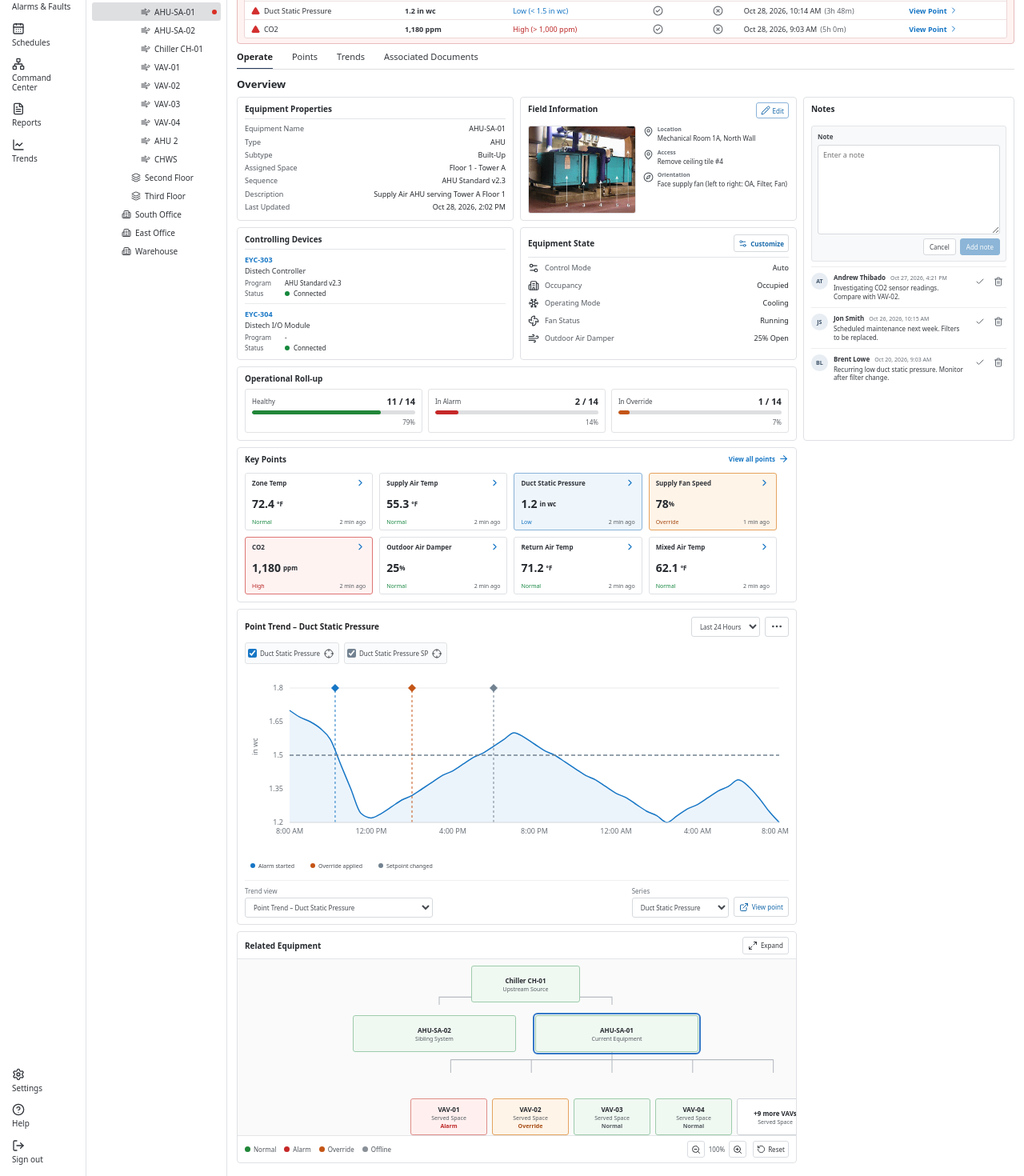
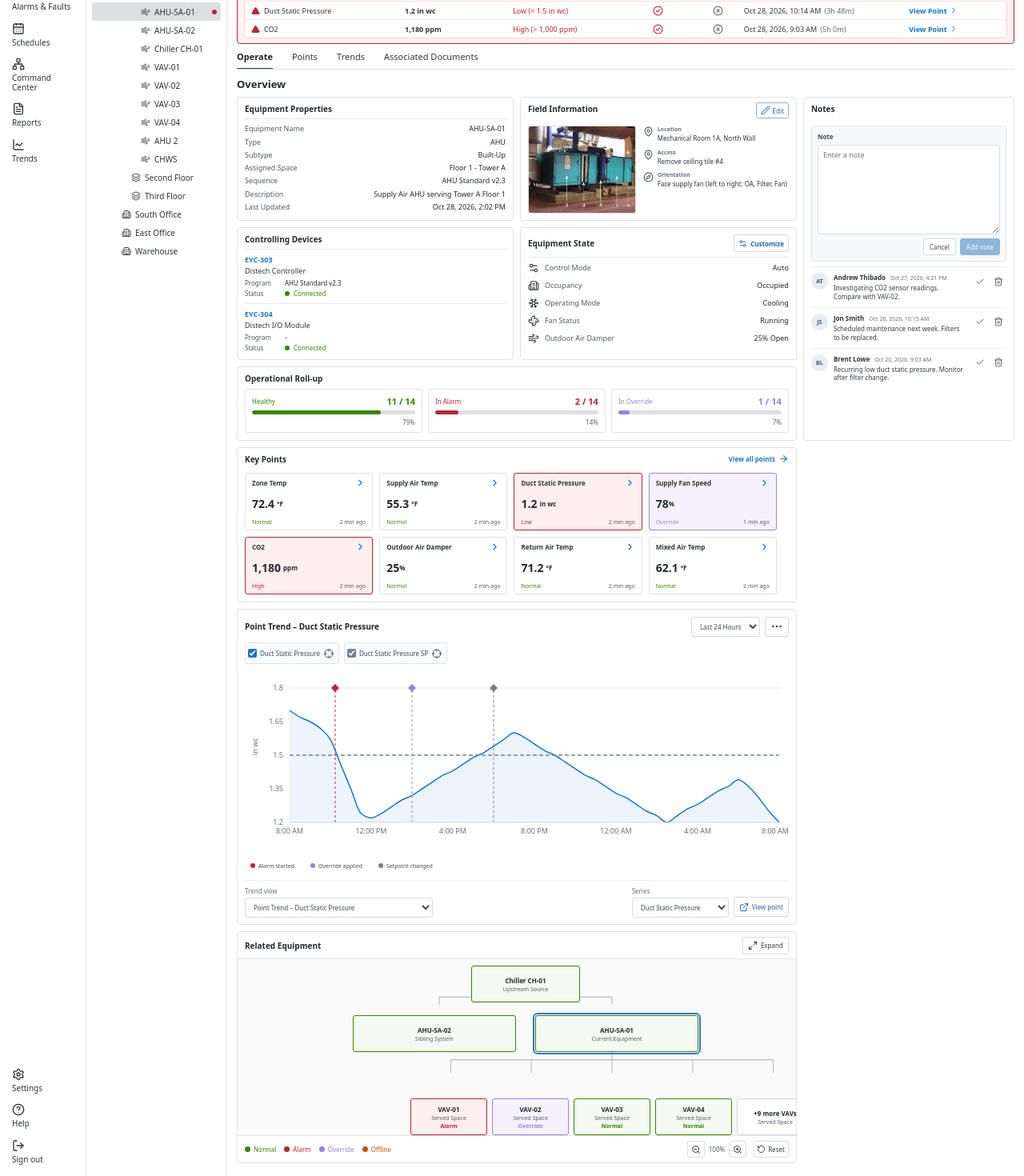
Before and after one commit to Mehra-k/operate-prototype, a React (Vite) app: page / in a window 1280 px wide. Shown: the part 179-1649 px from the top of the page at 80% size. Built offline with nearby package versions, Linux system fonts and the light colour scheme.

Commit message:
Apply EF status colours across Operate prototype

```diff
--- a/src/data/overviewTrends.ts
+++ b/src/data/overviewTrends.ts
@@ -1,5 +1,6 @@
 import { getKeyPoint, type KeyPoint } from './operateOverview.ts'
 import { trendEvents, trendSeriesCatalog, type TrendSource } from './trends.ts'
+import { efStatusColors } from './statusColors.ts'
 
 export type OverviewTrendSeries = {
   id: string
@@ -122,7 +123,7 @@ export const overviewTrendEvents: OverviewTrendEvent[] = [
     kind: 'Override applied',
     timestamp: Date.parse('2026-10-28T14:00:00Z'),
     description: 'Local mock override event recorded during equipment troubleshooting.',
-    color: '#c45516',
+    color: efStatusColors.override.primary,
   },
   {
     id: 'pressure-sp-change',
--- /dev/null
+++ b/src/data/statusColors.ts
@@ -0,0 +1,21 @@
+const alarm = { primary: '#BE2434', secondary: '#FB6265' } as const
+const communicationFailure = { primary: '#C0570D', secondary: '#EAB448' } as const
+
+export const efStatusColors = {
+  alarm,
+  down: communicationFailure,
+  fault: communicationFailure,
+  'out-of-service': alarm,
+  override: { primary: '#9781E2', secondary: '#9781E2' },
+  'unacknowledged-alarm': alarm,
+  disabled: { primary: '#505050', secondary: '#CCCCCC' },
+  stale: { primary: '#FDB813', secondary: '#FDB813' },
+  ok: { primary: '#358600', secondary: '#A7D987' },
+} as const
+
+export function applyEfStatusColors(root: HTMLElement) {
+  for (const [status, palette] of Object.entries(efStatusColors)) {
+    root.style.setProperty(`--ef-status-${status}-primary`, palette.primary)
+    root.style.setProperty(`--ef-status-${status}-secondary`, palette.secondary)
+  }
+}
--- a/src/data/trends.ts
+++ b/src/data/trends.ts
@@ -1,4 +1,5 @@
 import type { KeyPoint } from './operateOverview.ts'
+import { efStatusColors } from './statusColors.ts'
 
 export type TrendSource = 'Current equipment' | 'Related equipment' | 'Wider site'
 
@@ -239,7 +240,7 @@ export const trendEvents: TrendEvent[] = [
     timestamp: 'Oct 28, 2026, 10:14 AM',
     pointName: 'Duct Static Pressure',
     summary: 'Low alarm started below the 1.5 in wc threshold.',
-    color: '#1676c5',
+    color: efStatusColors.alarm.primary,
   },
   {
     id: 'vav-02-override',
@@ -248,7 +249,7 @@ export const trendEvents: TrendEvent[] = [
     timestamp: 'Oct 28, 2026, 2:00 PM',
     pointName: 'VAV-02',
     summary: 'Override applied to VAV-02.',
-    color: '#c45516',
+    color: efStatusColors.override.primary,
   },
   {
     id: 'airflow-setpoint-change',
--- a/src/main.tsx
+++ b/src/main.tsx
@@ -1,7 +1,10 @@
 import { StrictMode } from 'react'
 import { createRoot } from 'react-dom/client'
 import App from './App.tsx'
+import { applyEfStatusColors } from './data/statusColors.ts'
 import './styles.css'
+
+applyEfStatusColors(document.documentElement)
 
 createRoot(document.getElementById('root')!).render(
   <StrictMode>
--- a/src/styles.css
+++ b/src/styles.css
@@ -1,7 +1,7 @@
 :root {
-  --status-low: #1676c5;
-  --status-low-border: #8ab3d8;
-  --status-low-background: #eef5fb;
+  --status-low: var(--ef-status-alarm-primary);
+  --status-low-border: var(--ef-status-alarm-primary);
+  --status-low-background: color-mix(in srgb, var(--ef-status-alarm-secondary) 10%, white);
   font-family: system-ui, sans-serif;
   color: #202124;
   background: #ffffff;
@@ -246,7 +246,7 @@ body {
   flex: 0 0 6px;
   margin-left: auto;
   border-radius: 50%;
-  background: #d93025;
+  background: var(--ef-status-alarm-primary);
 }
 
 .equipment-page {
@@ -387,9 +387,9 @@ body {
 
 .active-alarm-summary {
   overflow: hidden;
-  border: 1px solid #e7bcbc;
+  border: 1px solid var(--ef-status-alarm-primary);
   border-radius: 4px;
-  background: #fff3f2;
+  background: color-mix(in srgb, var(--ef-status-alarm-secondary) 8%, white);
 }
 
 .active-alarm-summary__header {
@@ -402,7 +402,7 @@ body {
 
 .active-alarm-summary__icon {
   flex: 0 0 auto;
-  color: #ce2929;
+  color: var(--ef-status-alarm-primary);
 }
 
 .active-alarm-summary__heading-copy {
@@ -412,7 +412,7 @@ body {
 
 .active-alarm-summary__heading-copy h2 {
   margin: 0 0 2px;
-  color: #b51f1f;
+  color: var(--ef-status-alarm-primary);
   font-size: 11px;
   font-weight: 700;
   line-height: 1.2;
@@ -445,7 +445,7 @@ body {
 .active-alarm-summary__table {
   margin: 0 8px 6px;
   overflow: hidden;
-  border: 1px solid #ecd6d6;
+  border: 1px solid color-mix(in srgb, var(--ef-status-alarm-secondary) 30%, white);
   border-radius: 3px;
   background: #ffffff;
 }
@@ -469,7 +469,7 @@ body {
 
 .active-alarm-summary__row {
   min-height: 21px;
-  border-top: 1px solid #f0e2e2;
+  border-top: 1px solid color-mix(in srgb, var(--ef-status-alarm-secondary) 20%, white);
   color: #30343a;
   font-size: 9px;
 }
@@ -486,7 +486,7 @@ body {
 .active-alarm-summary__point svg,
 .active-alarm-summary__condition svg {
   flex: 0 0 auto;
-  color: #d32f2f;
+  color: var(--ef-status-alarm-primary);
 }
 
 .active-alarm-summary__value {
@@ -494,7 +494,7 @@ body {
 }
 
 .active-alarm-summary__condition {
-  color: #bd2929;
+  color: var(--ef-status-alarm-primary);
 }
 
 .active-alarm-summary__acknowledge,
@@ -524,6 +524,10 @@ body {
 .alarm-status-action[aria-pressed='true'] {
   background: #eef5fb;
   color: #1769aa;
+}
+
+.active-alarm-summary__acknowledge .alarm-status-action[aria-pressed='false'] {
+  color: var(--ef-status-unacknowledged-alarm-primary);
 }
 
 .active-alarm-summary__time {
@@ -669,7 +673,11 @@ body {
   width: 6px;
   height: 6px;
   border-radius: 50%;
-  background: #16883d;
+  background: var(--ef-status-ok-primary);
+}
+
+.controlling-devices-card__detail > span.controlling-devices-card__online {
+  color: var(--ef-status-ok-primary);
 }
 
 .equipment-state-card__list {
@@ -839,15 +847,30 @@ button.operational-rollup__item:hover {
 }
 
 .operational-rollup__item.is-healthy .operational-rollup__progress > span {
-  background: #218739;
+  background: var(--ef-status-ok-primary);
 }
 
 .operational-rollup__item.is-alarm .operational-rollup__progress > span {
-  background: #c62828;
+  background: var(--ef-status-alarm-primary);
 }
 
 .operational-rollup__item.is-override .operational-rollup__progress > span {
-  background: #c45516;
+  background: var(--ef-status-override-primary);
+}
+
+.operational-rollup__item.is-healthy .operational-rollup__label,
+.operational-rollup__item.is-healthy .operational-rollup__count {
+  color: var(--ef-status-ok-primary);
+}
+
+.operational-rollup__item.is-alarm .operational-rollup__label,
+.operational-rollup__item.is-alarm .operational-rollup__count {
+  color: var(--ef-status-alarm-primary);
+}
+
+.operational-rollup__item.is-override .operational-rollup__label,
+.operational-rollup__item.is-override .operational-rollup__count {
+  color: var(--ef-status-override-primary);
 }
 
 .filtered-points {
@@ -908,11 +931,15 @@ button.operational-rollup__item:hover {
 }
 
 .filtered-points__status.is-alarm {
-  color: #b51f1f;
+  color: var(--ef-status-alarm-primary);
 }
 
 .filtered-points__status.is-override {
-  color: #a64b13;
+  color: var(--ef-status-override-primary);
+}
+
+.filtered-points__row.is-override .filtered-points__name svg {
+  color: var(--ef-status-override-primary);
 }
 
 .key-points {
@@ -991,22 +1018,22 @@ button.operational-rollup__item:hover {
 
 .key-point-card.is-low,
 .key-point-card.is-high {
-  border-color: #dd7474;
-  background: #fff3f2;
+  border-color: var(--ef-status-alarm-primary);
+  background: color-mix(in srgb, var(--ef-status-alarm-secondary) 10%, white);
 }
 
 .key-point-card.is-override {
-  border-color: #e4a35f;
-  background: #fff4e8;
+  border-color: var(--ef-status-override-primary);
+  background: color-mix(in srgb, var(--ef-status-override-secondary) 10%, white);
 }
 
 .key-point-card.is-low:hover,
 .key-point-card.is-high:hover {
-  background: #ffedeb;
+  background: color-mix(in srgb, var(--ef-status-alarm-secondary) 16%, white);
 }
 
 .key-point-card.is-override:hover {
-  background: #fff0dd;
+  background: color-mix(in srgb, var(--ef-status-override-secondary) 16%, white);
 }
 
 .key-point-card__heading {
@@ -1056,16 +1083,16 @@ button.operational-rollup__item:hover {
 .key-point-card__reading svg {
   flex: 0 0 auto;
   margin-left: auto;
-  color: #188842;
+  color: var(--ef-status-ok-primary);
 }
 
 .key-point-card.is-low .key-point-card__reading svg,
 .key-point-card.is-high .key-point-card__reading svg {
-  color: #d32f2f;
+  color: var(--ef-status-alarm-primary);
 }
 
 .key-point-card.is-override .key-point-card__reading svg {
-  color: #c45516;
+  color: var(--ef-status-override-primary);
 }
 
 .key-point-card__metadata {
@@ -1087,32 +1114,32 @@ button.operational-rollup__item:hover {
 }
 
 .key-point-card.is-normal .key-point-card__state {
-  color: #188842;
+  color: var(--ef-status-ok-primary);
 }
 
 .key-point-card__state > span {
   width: 6px;
   height: 6px;
   border-radius: 50%;
-  background: #188842;
+  background: var(--ef-status-ok-primary);
 }
 
 .key-point-card.is-low .key-point-card__state,
 .key-point-card.is-high .key-point-card__state {
-  color: #b51f1f;
+  color: var(--ef-status-alarm-primary);
 }
 
 .key-point-card.is-override .key-point-card__state {
-  color: #a64b13;
+  color: var(--ef-status-override-primary);
 }
 
 .key-point-card.is-low .key-point-card__state > span,
 .key-point-card.is-high .key-point-card__state > span {
-  background: #d32f2f;
+  background: var(--ef-status-alarm-primary);
 }
 
 .key-point-card.is-override .key-point-card__state > span {
-  background: #c45516;
+  background: var(--ef-status-override-primary);
 }
 
 .key-point-card__condition,
@@ -1164,21 +1191,29 @@ button.operational-rollup__item:hover {
 .point-details__state {
   padding: 3px 6px;
   border-radius: 3px;
-  background: #e8f4eb;
-  color: #21743a;
+  background: color-mix(in srgb, var(--ef-status-ok-secondary) 20%, white);
+  color: var(--ef-status-ok-primary);
   font-size: 8px;
   font-weight: 600;
 }
 
 .point-details__state.is-low,
 .point-details__state.is-high {
-  background: #ffebea;
-  color: #b51f1f;
+  background: color-mix(in srgb, var(--ef-status-alarm-secondary) 12%, white);
+  color: var(--ef-status-alarm-primary);
 }
 
 .point-details__state.is-override {
-  background: #fff4e8;
-  color: #a64b13;
+  background: color-mix(in srgb, var(--ef-status-override-secondary) 12%, white);
+  color: var(--ef-status-override-primary);
+}
+
+.point-details.is-normal .point-details__status-text {
+  color: var(--ef-status-ok-primary);
+}
+
+.point-details.is-override .point-details__status-text {
+  color: var(--ef-status-override-primary);
 }
 
 .point-details__summary {
@@ -1332,15 +1367,15 @@ button.operational-rollup__item:hover {
 
 .point-directory__state.is-low,
 .point-directory__state.is-high {
-  color: #b51f1f;
+  color: var(--ef-status-alarm-primary);
 }
 
 .point-directory__state.is-normal {
-  color: #267740;
+  color: var(--ef-status-ok-primary);
 }
 
 .point-directory__state.is-override {
-  color: #a64b13;
+  color: var(--ef-status-override-primary);
 }
 
 .active-alarm-summary__row.is-low .active-alarm-summary__condition,
@@ -1350,7 +1385,9 @@ button.operational-rollup__item:hover {
 .key-point-card.is-low .key-point-card__condition,
 .key-point-card.is-low .key-point-card__reading svg,
 .point-details.is-low .point-details__status-text,
-.point-details.is-low .point-details__alarm-message {
+.point-details.is-low .point-details__alarm-message,
+.point-details.is-high .point-details__status-text,
+.point-details.is-high .point-details__alarm-message {
   color: var(--status-low);
 }
 
@@ -1360,7 +1397,7 @@ button.operational-rollup__item:hover {
 }
 
 .key-point-card.is-low:hover {
-  background: #e3effa;
+  background: color-mix(in srgb, var(--ef-status-alarm-secondary) 16%, white);
 }
 
 .key-point-card.is-low .key-point-card__state > span {
@@ -1531,31 +1568,39 @@ button.operational-rollup__item:hover {
 }
 
 .related-equipment__node.is-normal {
-  border-color: #9dccab;
-  background: #f0f8f2;
+  border-color: var(--ef-status-ok-primary);
+  background: color-mix(in srgb, var(--ef-status-ok-secondary) 12%, white);
+}
+
+.related-equipment__node.is-normal .related-equipment__node-status {
+  color: var(--ef-status-ok-primary);
 }
 
 .related-equipment__node.is-alarm {
-  border-color: #df8d89;
-  background: #fff0ef;
+  border-color: var(--ef-status-alarm-primary);
+  background: color-mix(in srgb, var(--ef-status-alarm-secondary) 10%, white);
 }
 
 .related-equipment__node.is-alarm .related-equipment__node-status {
-  color: #bd2929;
+  color: var(--ef-status-alarm-primary);
 }
 
 .related-equipment__node.is-override {
-  border-color: #e4a35f;
-  background: #fff4e8;
+  border-color: var(--ef-status-override-primary);
+  background: color-mix(in srgb, var(--ef-status-override-secondary) 10%, white);
 }
 
 .related-equipment__node.is-override .related-equipment__node-status {
-  color: #a64b13;
+  color: var(--ef-status-override-primary);
 }
 
 .related-equipment__node.is-offline {
-  border-color: #c4c9cf;
-  background: #eff1f3;
+  border-color: var(--ef-status-down-primary);
+  background: color-mix(in srgb, var(--ef-status-down-secondary) 12%, white);
+}
+
+.related-equipment__node.is-offline .related-equipment__node-status {
+  color: var(--ef-status-down-primary);
 }
 
 .related-equipment__node.is-current {
@@ -1593,19 +1638,35 @@ button.operational-rollup__item:hover {
   width: 7px;
   height: 7px;
   border-radius: 50%;
-  background: #218739;
+  background: var(--ef-status-ok-primary);
+}
+
+.related-equipment__legend-item.is-normal {
+  color: var(--ef-status-ok-primary);
+}
+
+.related-equipment__legend-item.is-alarm {
+  color: var(--ef-status-alarm-primary);
+}
+
+.related-equipment__legend-item.is-override {
+  color: var(--ef-status-override-primary);
+}
+
+.related-equipment__legend-item.is-offline {
+  color: var(--ef-status-down-primary);
 }
 
 .related-equipment__legend-item.is-alarm > span {
-  background: #c62828;
+  background: var(--ef-status-alarm-primary);
 }
 
 .related-equipment__legend-item.is-override > span {
-  background: #c45516;
+  background: var(--ef-status-override-primary);
 }
 
 .related-equipment__legend-item.is-offline > span {
-  background: #8a9097;
+  background: var(--ef-status-down-primary);
 }
 
 .related-equipment__controls {
@@ -2120,7 +2181,7 @@ button.operational-rollup__item:hover {
 }
 
 .notes-panel__resolved-label {
-  color: #267740;
+  color: var(--ef-status-ok-primary);
   font-weight: 650;
 }
 
```
Also changed, not shown: 1 other file (tests, documents, lock files or other folders).
